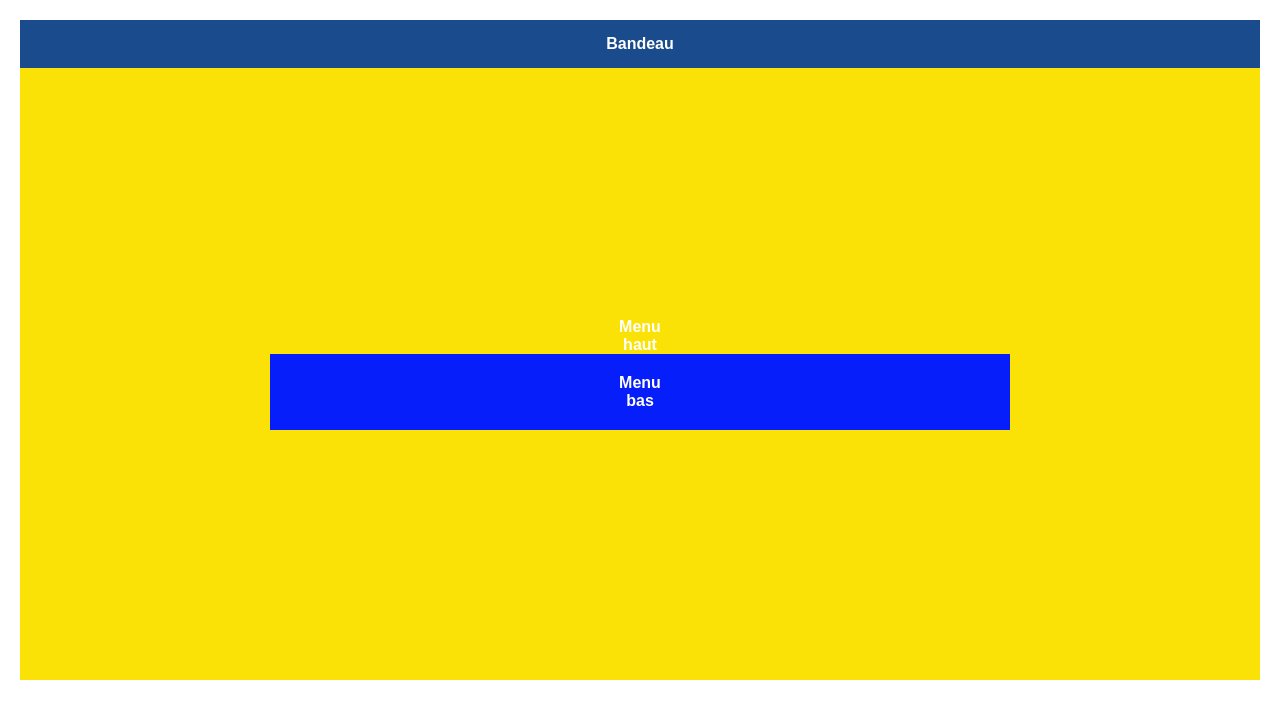
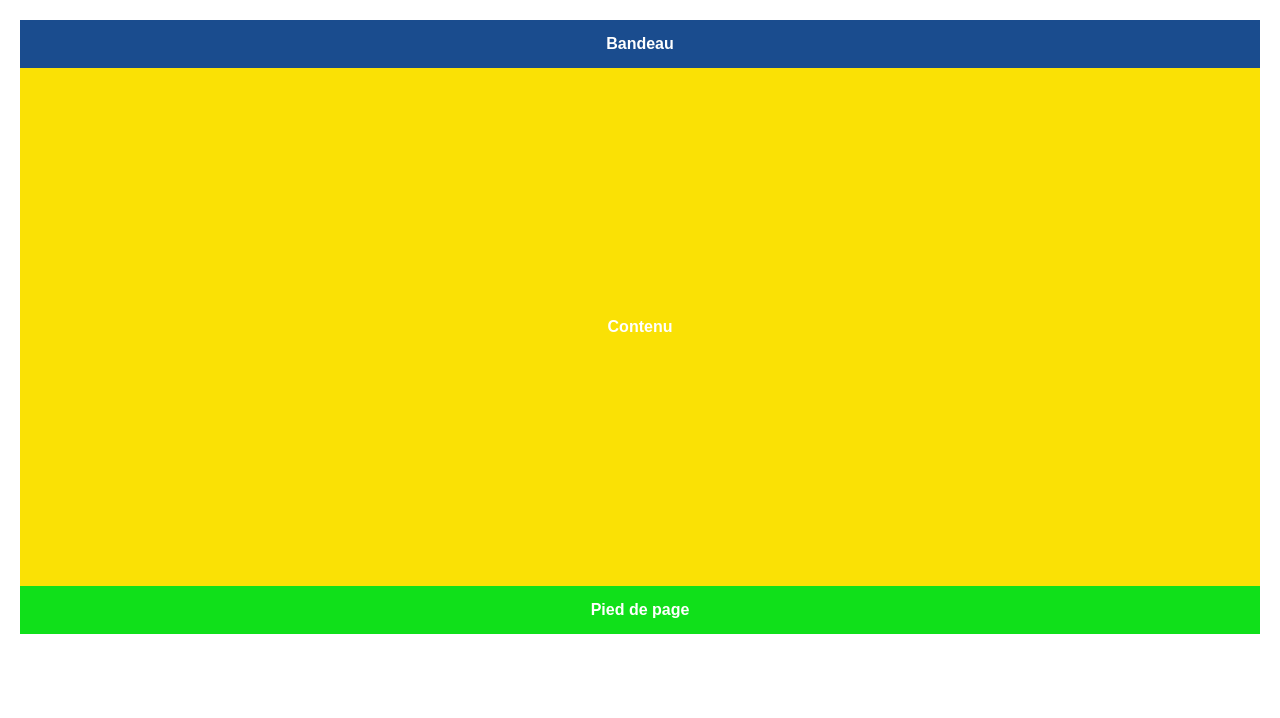
Before and after one commit to MH971/CSS-partie-1, a plain HTML site: page index.html in a window 1280 px wide. Drawn offline with Linux system fonts and the light colour scheme.

Commit message:
Beandeau,Contenu,Pied de page

```diff
--- a/index.html
+++ b/index.html
@@ -15,9 +15,13 @@
   <div class="milieu">
 
     <div class="colonne-gauche">
-      <div class="menu-haut">Menu<br>haut</div>
-      <div class="menu-bas">Menu<br>bas</div>
+        Contenu
     </div>
+
+   <div class="Bas-page">
+    Pied de page
+
+   </div>
 
 </body>
 </html>
--- a/style.css
+++ b/style.css
@@ -5,22 +5,22 @@ body {
 }
 
 .bandeau {
-  background-color: #1a4b8c;
+  background-color: hsl(214, 69%, 33%);
   color: white;
   padding: 15px;
   font-weight: bold;
 }
 
 .colonne-gauche {
-  background-color: #fae206;
+  background-color: hsl(54, 96%, 50%);
   color: white;
   padding: 250px;
   font-weight: bold;
 }
 
-.menu-bas {
-  background-color: #061efa;
+.Bas-page {
+  background-color: hsl(123, 87%, 47%);
   color: white;
-  padding: 20px;
+  padding: 15px;
   font-weight: bold;
 }
```
